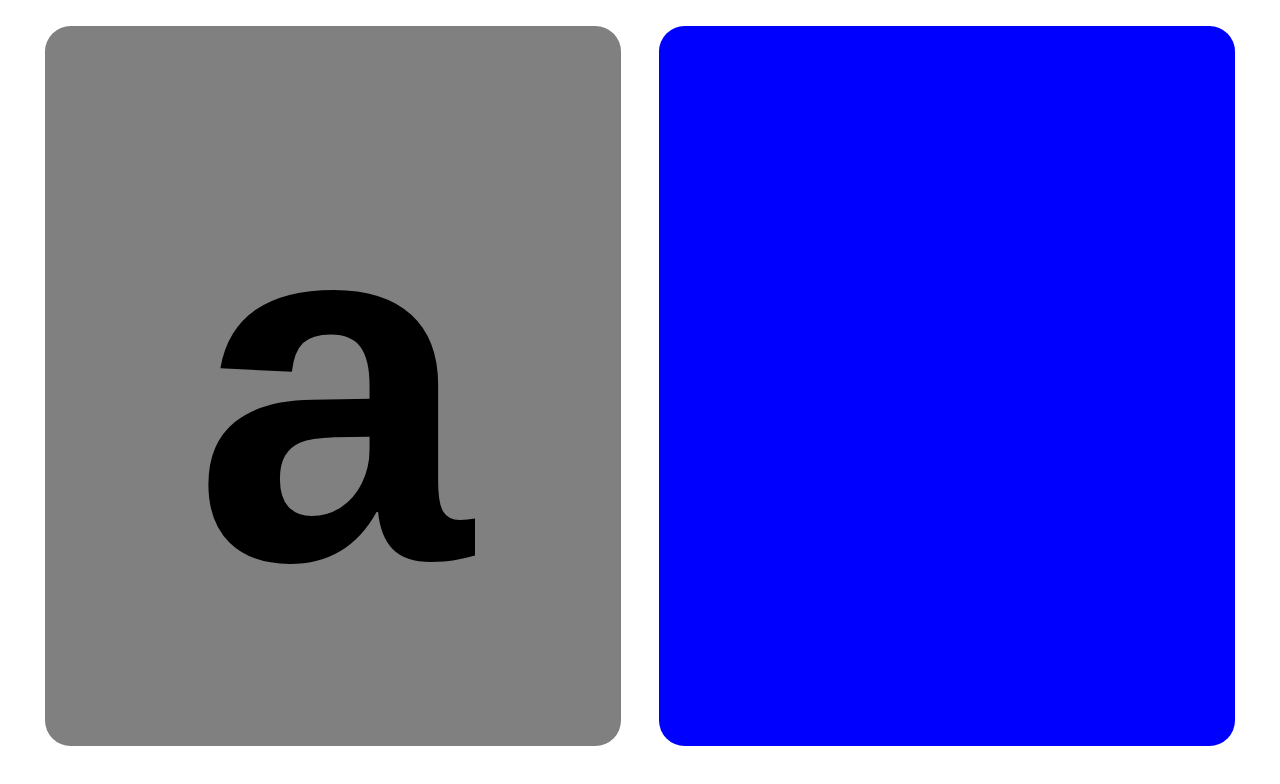
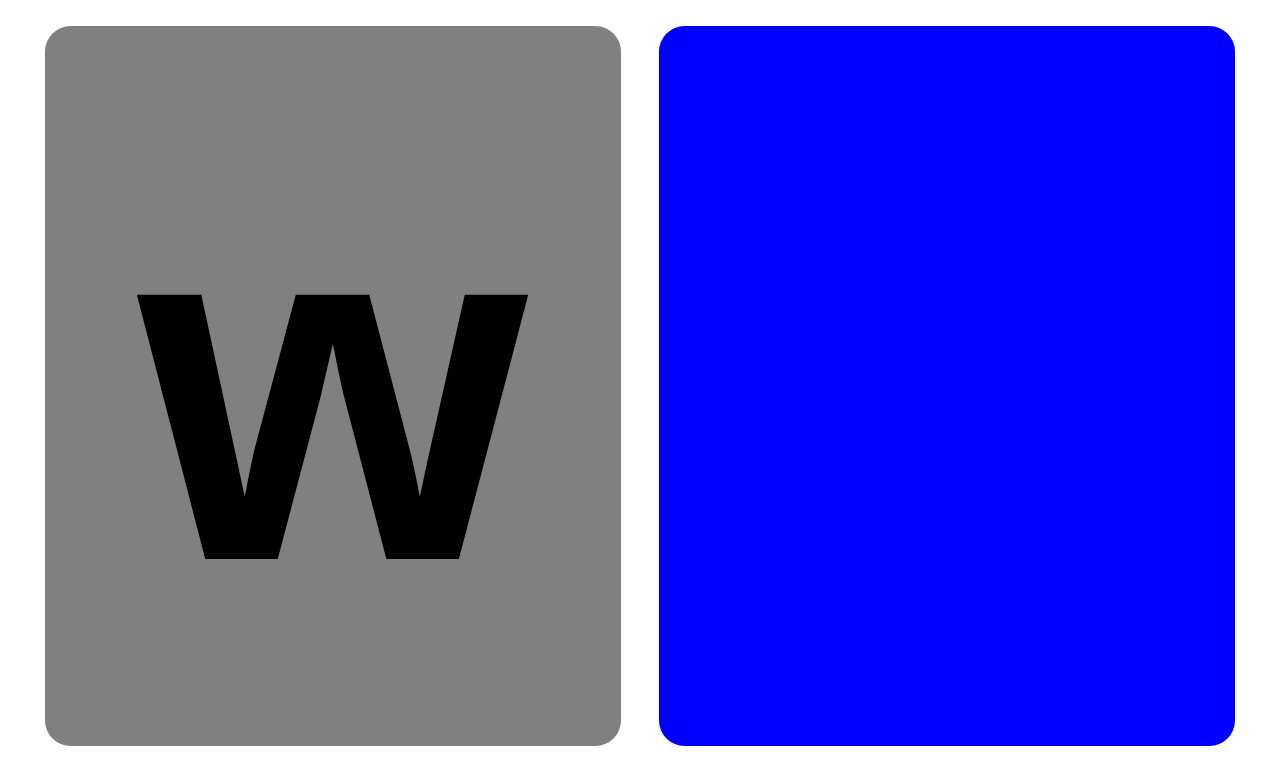
Before and after one commit to DanielAlvarez2/typing, a React (Vite) app: page / in a window 1280 px wide. Shown: the top 784 px of the page. Built offline with nearby package versions, Linux system fonts and the light colour scheme.

Commit message:
randomize initial target letter display as State Variable

```diff
--- a/src/App.jsx
+++ b/src/App.jsx
@@ -1,18 +1,21 @@
 import { useState } from 'react'
 
 function Left(){
-  return <h1 id='left'>a</h1>
+  return
 }
 
 function Right(){
   return <input id='right' />
 }
+
+const targets = ['a','b','c','d','e','f','g','h','i','j','k','l','m','n','o','p','q','r','s','t','u','v','w','x','y','z']
+
 function App() {
-  const [count, setCount] = useState(0)
+  const [target, setTarget] = useState(targets[Math.floor(Math.random()*targets.length)])
 
   return (
     <main>
-     <Left />
+     <h1 id='left'>{target}</h1>
      <Right />
     </main>
   )
```
